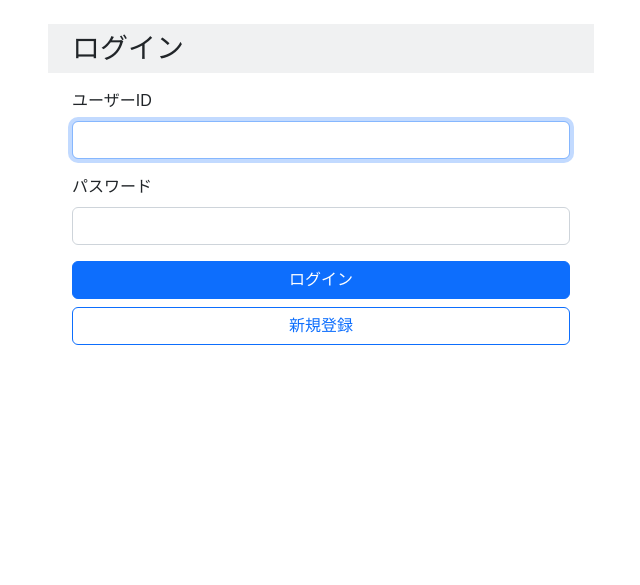
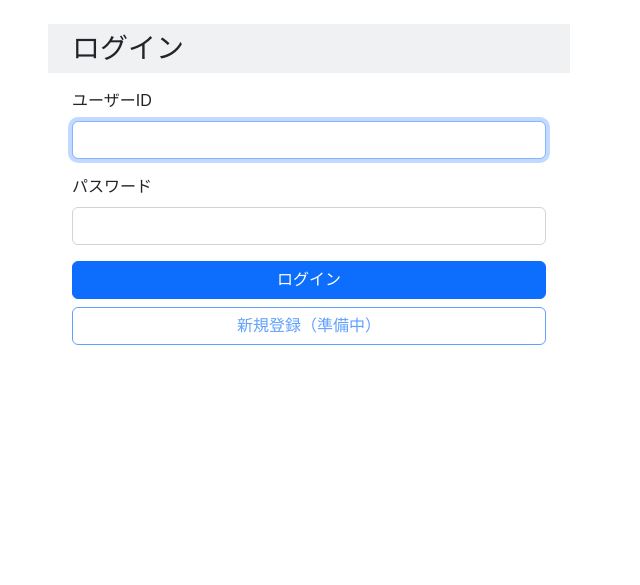
Before and after one commit to FragrantResult186/BaitoLog, a Java web app: page /baitolog/login.jsp in a window 1280 px wide. Shown: the part 46-631 px from the top of the page, without its empty margins (319-959 px from the left). Run offline with Tomcat 11, a stand-in JSP engine, Linux system fonts and the light colour scheme; some libraries are stand-ins or nearby versions.

Commit message:
Update login.jsp

```diff
--- a/src/main/webapp/baitolog/login.jsp
+++ b/src/main/webapp/baitolog/login.jsp
@@ -10,8 +10,8 @@
 	<c:param name="scripts"></c:param>
 
 	<c:param name="content">
-		<section>
-			<h2 class="h3 mb-3 fw-normal bg-secondary bg-opacity-10 py-2 px-4">ログイン</h2>
+		<section class="me-4">
+			<h2 class="h3 mb-3 fw-norma bg-secondary bg-opacity-10 py-2 px-4">ログイン</h2>
 
 			<%-- 認証に失敗したときだけ表示 --%>
 			<c:if test="${not empty errorMessage}">
@@ -32,7 +32,7 @@
 				<div class="d-grid gap-2">
 					<button type="submit" class="btn btn-primary">ログイン</button>
 					<%-- 新規登録画面ができたら有効になる --%>
-					<a class="btn btn-outline-primary" href="Signup.action">新規登録</a>
+					<button type="button" class="btn btn-outline-primary" disabled title="BaitoLog 2.0で対応予定">新規登録（準備中）</button>
 				</div>
 			</form>
 		</section>
```
